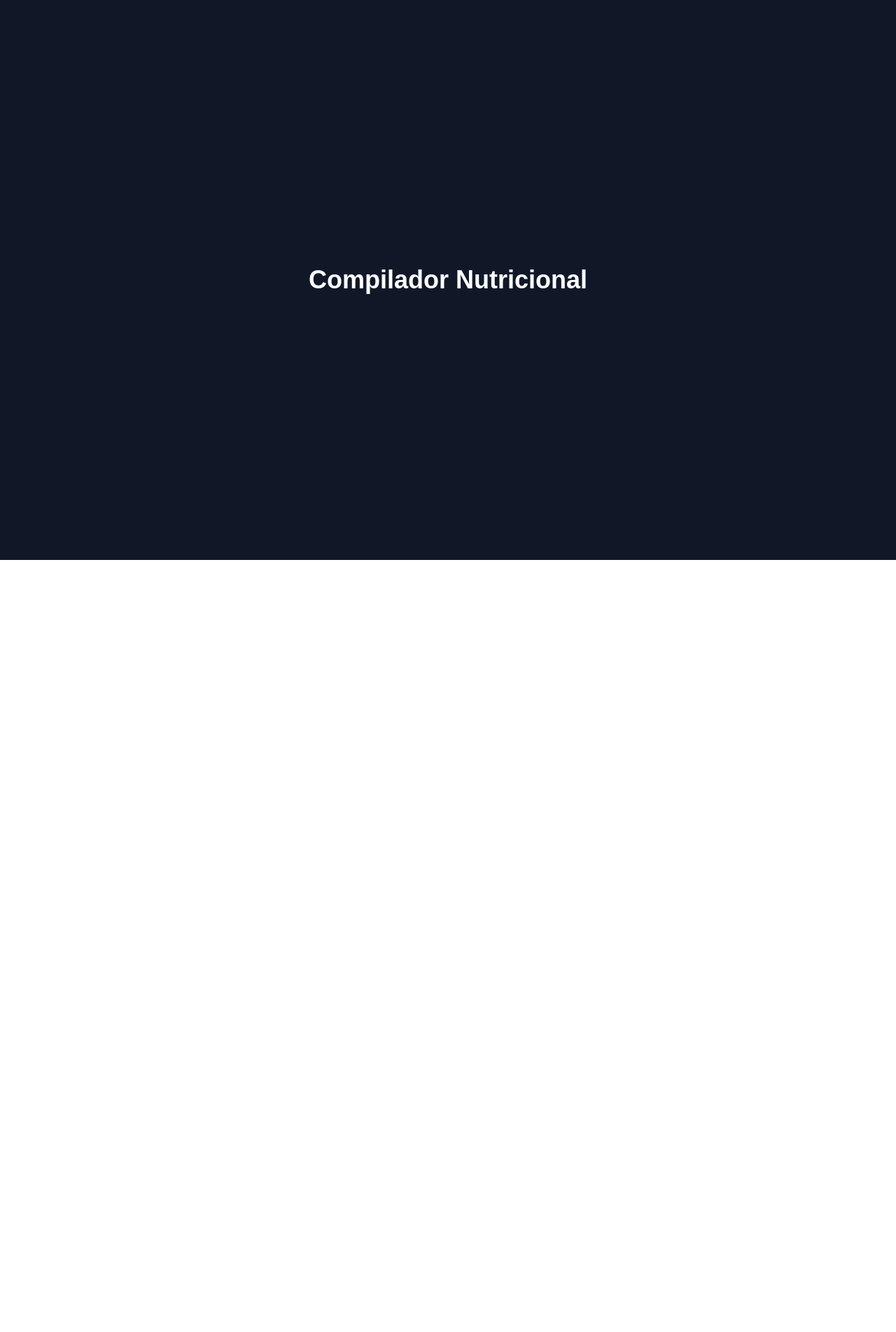
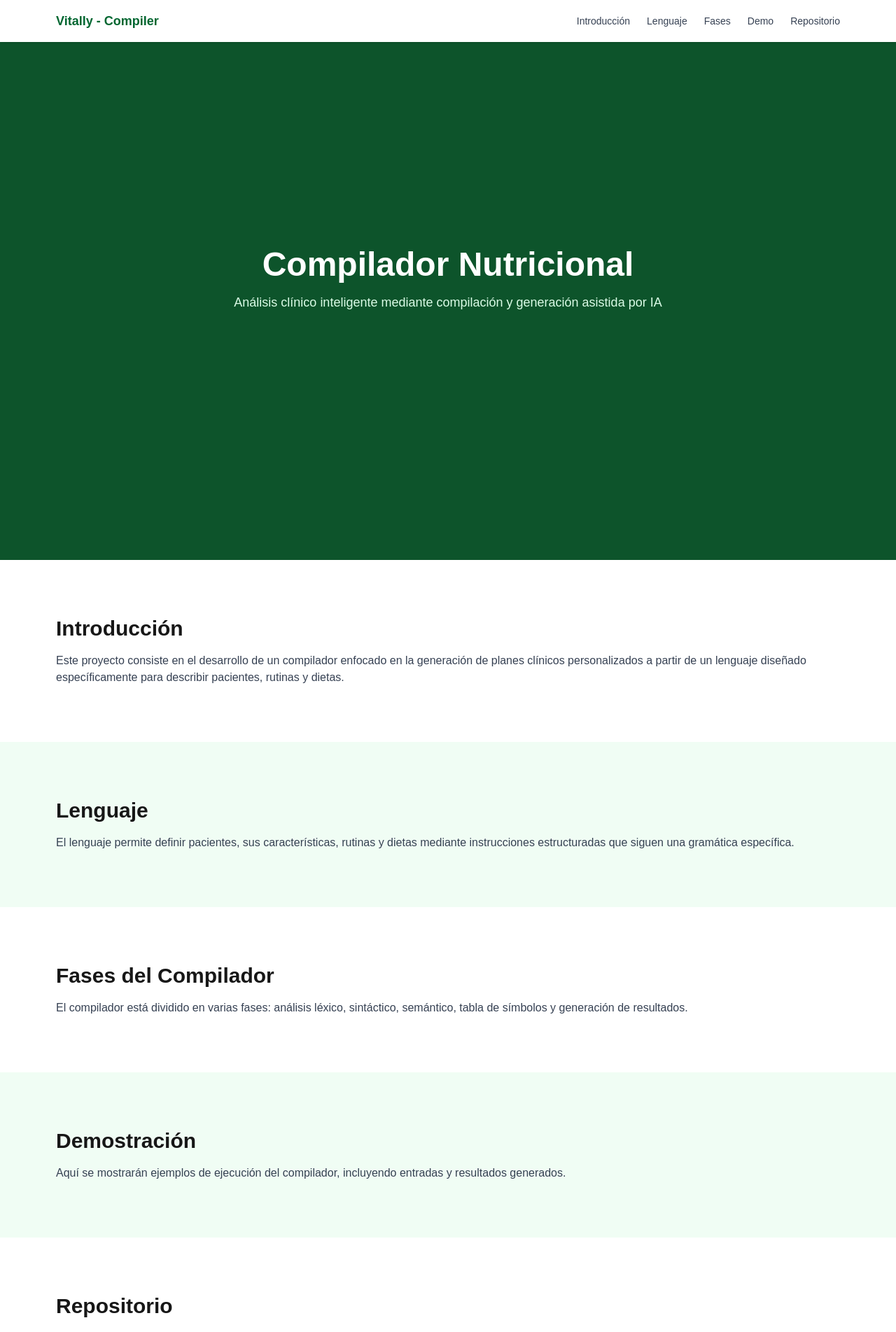
Before and after one commit to Ruben-online/Compilador-Web, a Next.js app: page / in a window 1280 px wide. Shown: the top 1903 px of the page at 70% size. Before the commit the page ends 800 px from the top, so only its background shows below. Built offline with nearby package versions, Linux system fonts and the light colour scheme.

Commit message:
feat: integrar todas las secciones en la página principal

```diff
--- a/src/app/page.js
+++ b/src/app/page.js
@@ -1,9 +1,21 @@
+import Navbar from "../components/navbar";
+import Hero from "../sections/hero";
+import Introduction from "../sections/introduction";
+import Language from "../sections/language";
+import Phases from "../sections/phases";
+import Demo from "../sections/demo";
+import Repository from "../sections/repository";
+
 export default function Home() {
   return (
-    <main className="flex items-center justify-center h-screen bg-gray-900 text-white">
-      <h1 className="text-4xl font-bold">
-        Compilador Nutricional
-      </h1>
+    <main>
+      <Navbar />
+      <Hero />
+      <Introduction />
+      <Language />
+      <Phases />
+      <Demo />
+      <Repository />
     </main>
   );
 }
```
